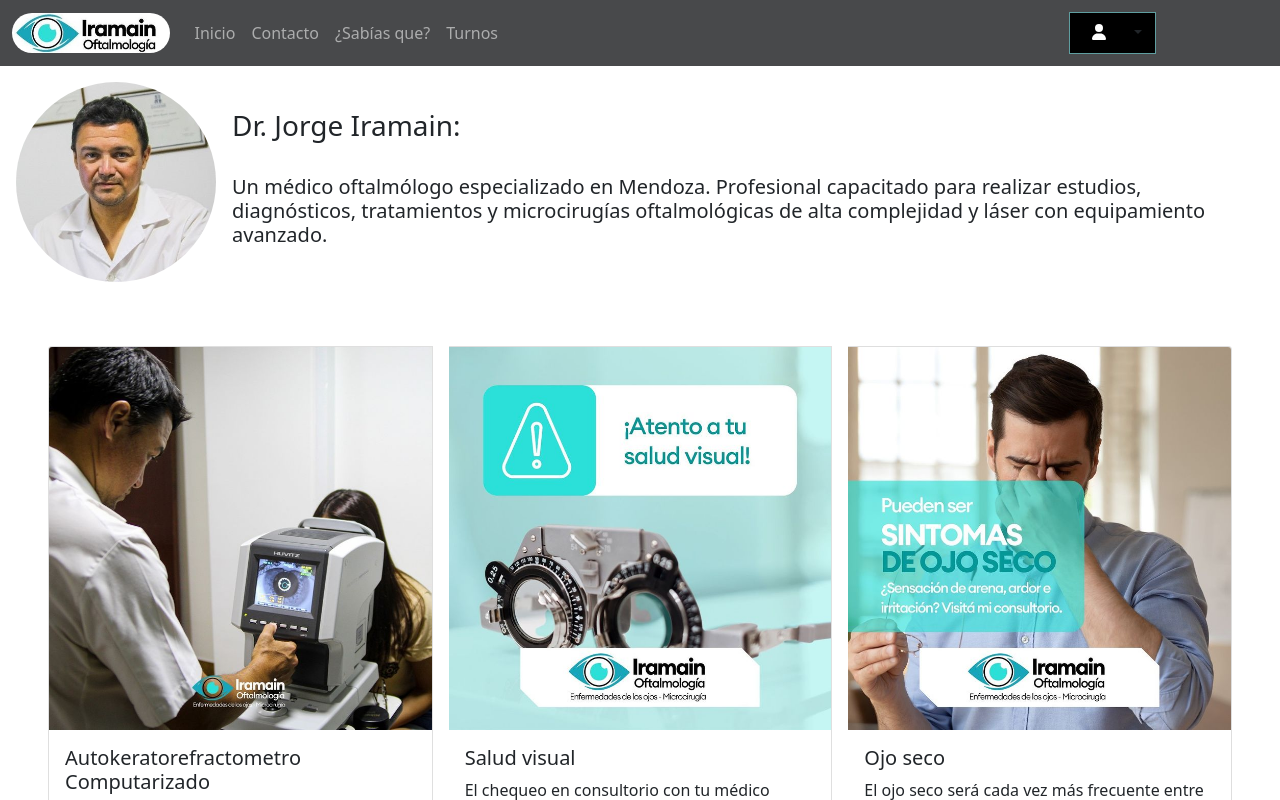
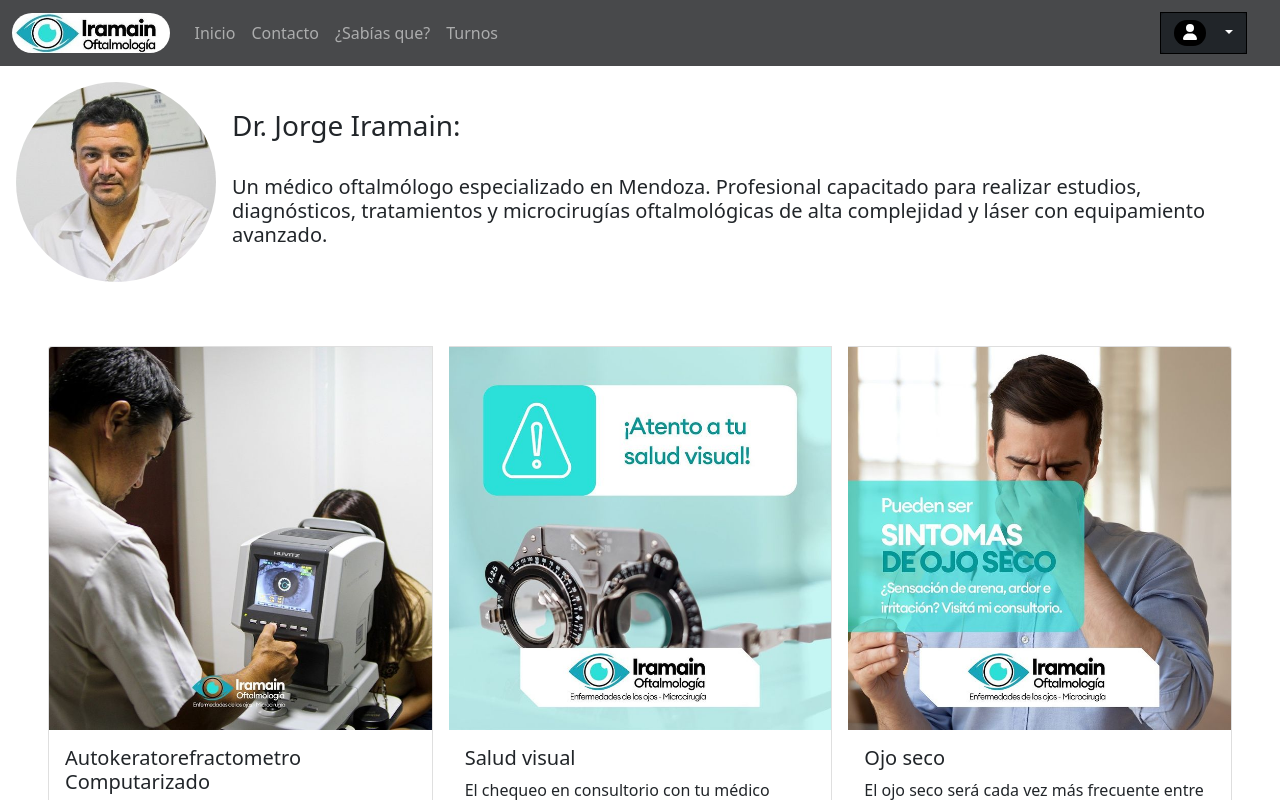
Before and after one commit to dantegambarte/iramain-frontend, a React (Create React App) app: page / in a window 1280 px wide. Shown: the top 800 px of the page. Built offline with nearby package versions, Linux system fonts and the light colour scheme.

Commit message:
responsive inicio

```diff
--- a/src/layouts/navbar.css
+++ b/src/layouts/navbar.css
@@ -1,10 +1,10 @@
 .titleNavbar {
     margin: 0 7rem;
-    border: 1px solid cadetblue;
-    background-color: black;
+    border: 1px solid black;
+    background-color: #1c1f23;
 }
 
-.titleNavbar > button:hover{
+.titleNavbar > button:hover {
     color: white;
 }
 
@@ -22,14 +22,43 @@
     width: 2em;
 }
 
-.navBG{
+.navBG {
     --bs-bg-opacity: 1;
-    background: rgb(72,73,75);
+    background: rgb(72, 73, 75);
     color: white;
 }
 
-.logo-navbar{
-    /* height: 3rem; */
-    /* background-color: white; */
+.logo-navbar {
     border-radius: 5rem;
 }
+
+/* telefono */
+@media only screen and (max-width: 600px) {
+    .content-titleNavbar {
+        width: 30%;
+    }
+    .titleNavbar {
+        display: flex;
+        margin: 0;
+        justify-content: center;
+    }
+    .navbar-nav .dropdown-menu {
+        position: absolute;
+    }
+}
+
+
+/* pc */
+@media (min-width: 1023px) {
+    .content-titleNavbar {
+        width: 10%;
+    }
+    .titleNavbar {
+        display: flex;
+        margin: 0;
+        justify-content: center;
+    }
+    .navbar-nav .dropdown-menu {
+        position: absolute;
+    }
+}
--- a/src/layouts/navbar.js
+++ b/src/layouts/navbar.js
@@ -50,9 +50,9 @@ const NavbarPrincipal = () => {
                 Turnos
               </Nav.Link>
             </Nav>
-            <Nav>
+            <Nav className="content-titleNavbar">
               <DropdownButton
-                variant="black"
+                variant="dark"
                 className="titleNavbar"
                 title={titleNavbar}
               >
```
